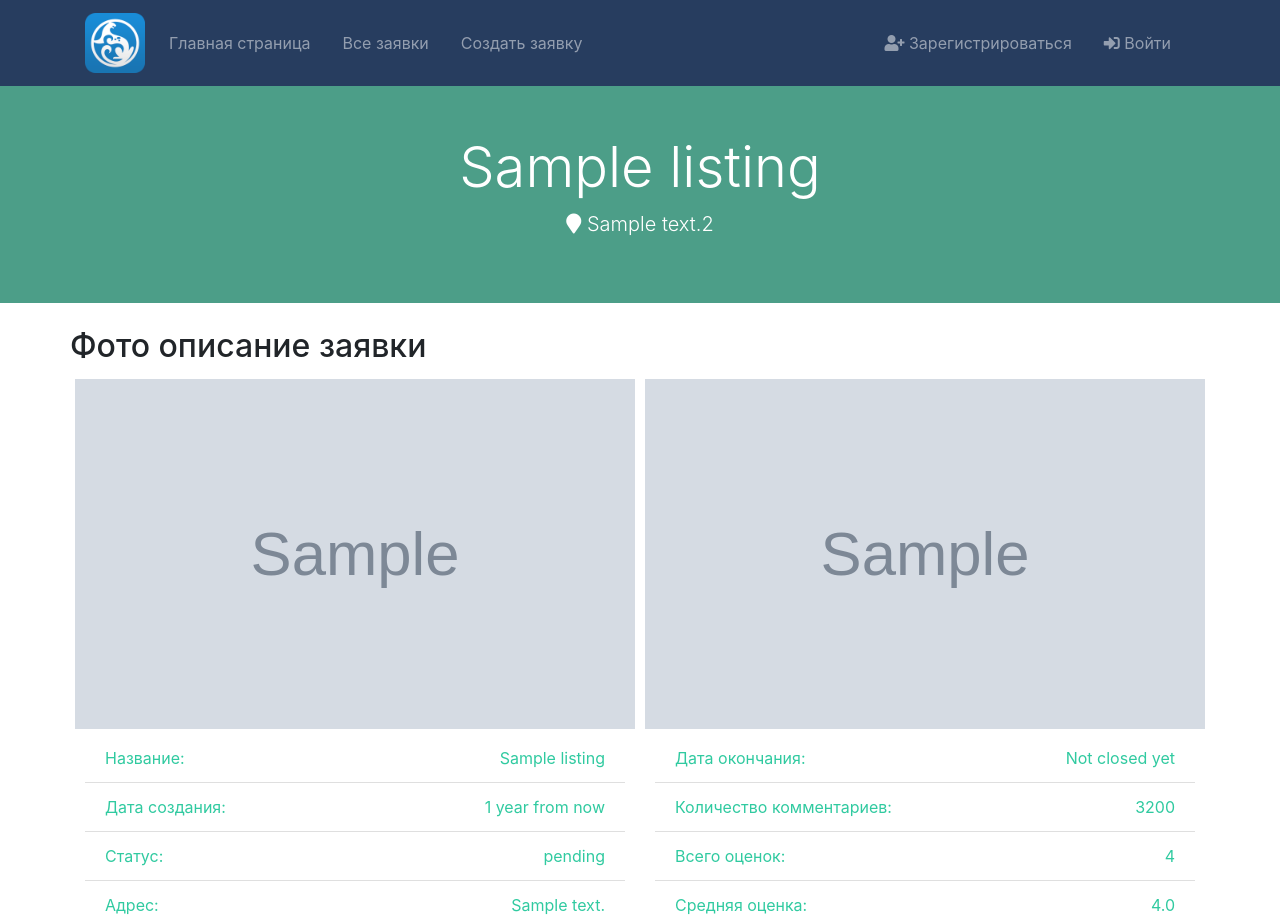
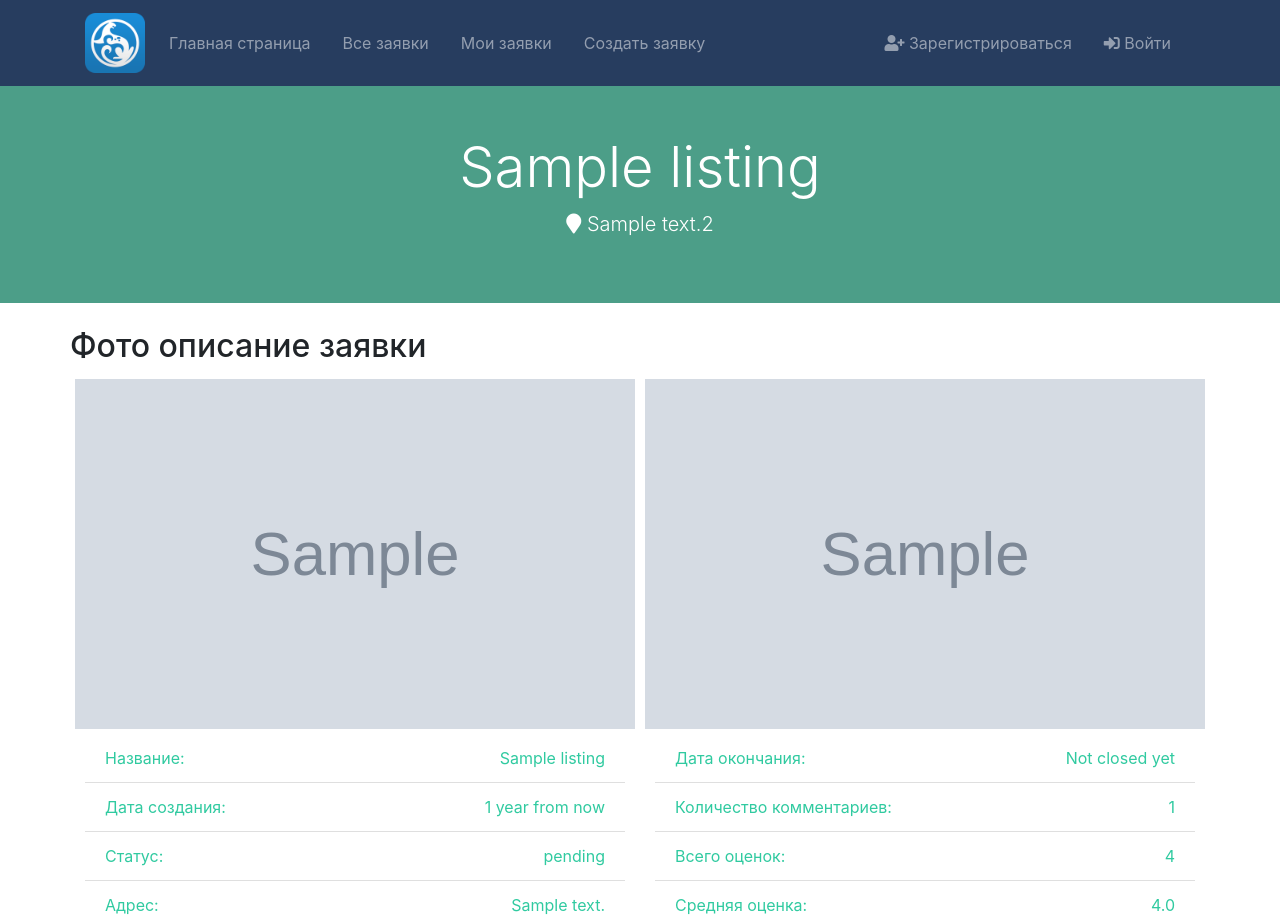
Before and after one commit to Danyshman/E-Petition-OpenGovermentHackathon-, a Django app: page /listings/1 in a window 1280 px wide. Shown: the top 919 px of the page. Run offline with Django 3.2, Linux system fonts and the light colour scheme; tables that the repository leaves empty hold one stand-in row (values such as "Sample post"); grey boxes marked "Sample" are stand-in pictures; parts of the project's set-up code (start-up, migrations or seed data) failed here and were passed over; some libraries are stand-ins or nearby versions.

Commit message:
Add my-listings page

```diff
--- a/comments/views.py
+++ b/comments/views.py
@@ -15,7 +15,10 @@ def comment(request):
                 listing=listing,
                 body=comment_body,
             )
+            listing.num_of_comments += 1
+            listing.save()
             comment.save()
+            messages.success(request, 'Вы успешно прокоментировали данную заявку')
             return redirect('/listings/' + listing_id)
     else:
         messages.error(request, 'Чтобы прокоментировать заявку, вы должны быть залогинены')
--- a/e_petition/settings.py
+++ b/e_petition/settings.py
@@ -72,7 +72,7 @@ DATABASES = {
         'ENGINE': 'django.db.backends.postgresql',
         'NAME': 'e_petitiondb',
         'USER': 'postgres',
-        'PASSWORD': "12345",
+        'PASSWORD': "Google1974",
         'HOST': 'localhost',
     }
 }
--- a/listings/models.py
+++ b/listings/models.py
@@ -20,6 +20,7 @@ class Listing(models.Model):
     created_date = models.DateTimeField(default=timezone.now, blank=True)
     closed_date = models.DateTimeField(default=timezone.now, blank=True)
     rated_forms_id = models.ManyToManyField(User, blank=True, related_name='rated_forms_id')
+    num_of_comments = models.DecimalField(decimal_places=0, max_digits=10, default=0, blank=True)
 
     def __str__(self):
         return self.title
--- a/listings/urls.py
+++ b/listings/urls.py
@@ -7,5 +7,6 @@ urlpatterns = [
     path('<int:listing_id>', views.listing, name='listing'),
     path('search', views.search, name='search'),
     path('create', views.create, name='create'),
-    path('<int:listing_id>/rate/<int:rate>', views.rate, name='rate')
+    path('<int:listing_id>/rate/<int:rate>', views.rate, name='rate'),
+    path('user/my-listings', views.users_listings, name='user-listings')
 ]
--- a/listings/views.py
+++ b/listings/views.py
@@ -16,6 +16,21 @@ def index(request):
         'listings': paged_listings
     }
     return render(request, 'listings/listings.html', context)
+
+
+def users_listings(request):
+    if request.user.is_authenticated:
+        listings = Listing.objects.filter(user=request.user)
+        paginator = Paginator(listings, 6)
+        page = request.GET.get('page')
+        paged_listings = paginator.get_page(page)
+        context = {
+            'listings': paged_listings
+        }
+        return render(request, 'listings/listings.html', context)
+    else:
+        messages.error(request, 'Чтобы посмотреть свои заявку, вы должны быть залогинены')
+        return redirect('login')
 
 
 def listing(request, listing_id):
--- a/templates/listings/listing.html
+++ b/templates/listings/listing.html
@@ -66,7 +66,7 @@
                 </li>
                 <li class="list-group-item text-secondary">
                   Количество комментариев:
-                  <span class="float-right">3200</span>
+                  <span class="float-right">{{ listing.num_of_comments }}</span>
                 </li>
                 <li class="list-group-item text-secondary">
                   Всего оценок:
--- a/templates/partials/_navbar.html
+++ b/templates/partials/_navbar.html
@@ -27,6 +27,15 @@
             {% endif %}
           >
             <a class="nav-link" href="{% url 'listings' %}">Все заявки</a>
+          </li>
+          <li
+             {% if '/listings/user/my-listings' == request.path %}
+                  class="nav-item active mr-3"
+            {% else %}
+                  class="nav-item mr-3"
+            {% endif %}
+          >
+            <a class="nav-link" href="{% url 'user-listings' %}">Мои заявки</a>
           </li>
         <!-- Create form -->
           <li
```
Also changed, not shown: listings/migrations/0011_listing_num_of_comments.py (added).
